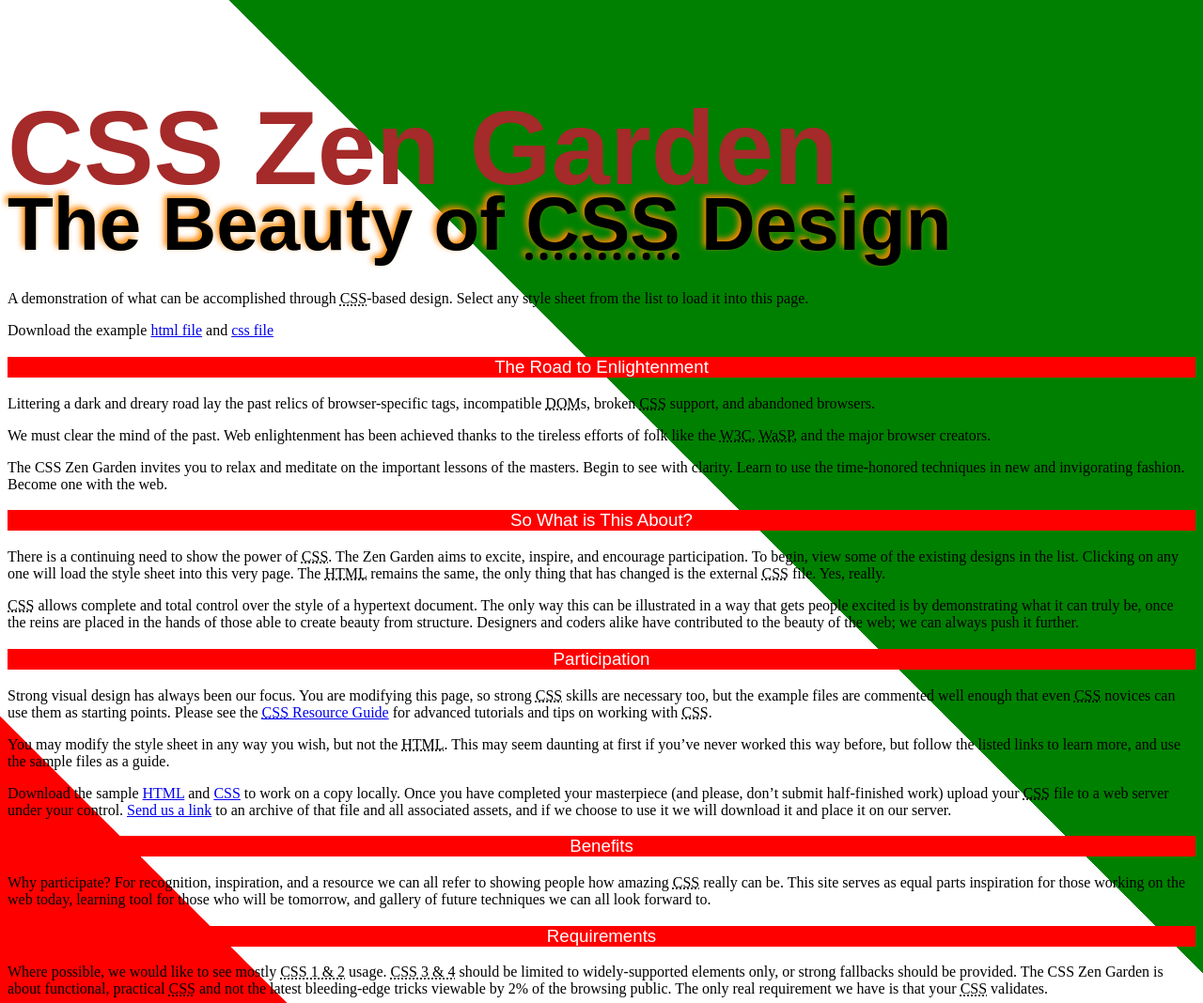
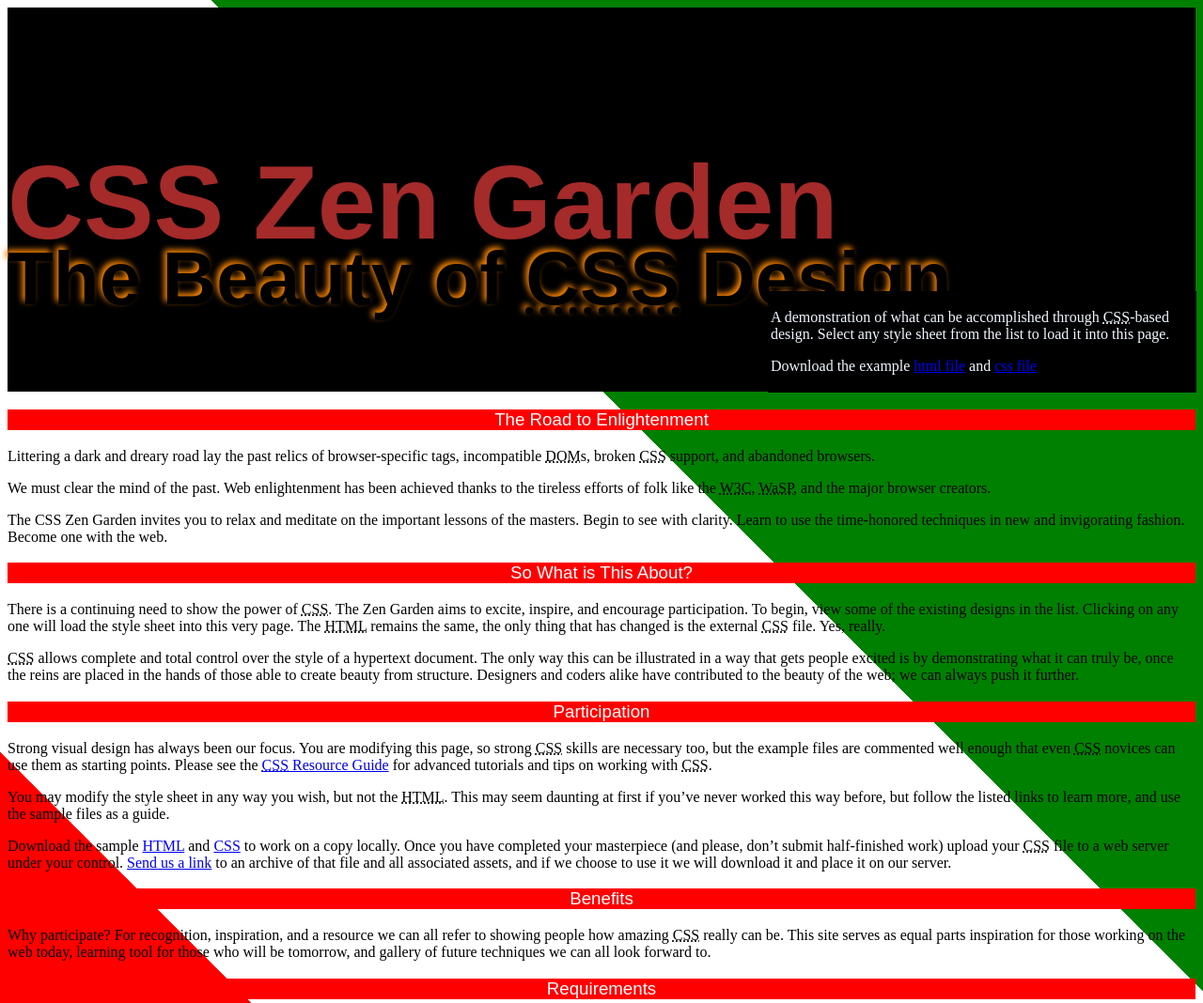
Before and after one commit to Jaw2007/Final-project, a plain HTML site: page project-starter-files/index.html in a window 1280 px wide. Shown: the top 1068 px of the page at 94% size. Drawn offline with Linux system fonts and the light colour scheme; a web font is replaced by a local one.

Commit message:
adjusted the #zen-summary so it looks like it blends in with the header

```diff
--- a/project-starter-files/style2.css
+++ b/project-starter-files/style2.css
@@ -10,10 +10,14 @@ h3 {
     font-style: normal;
 }
 header {
+    padding-top: 20px;
+    padding-bottom: 20px;
+    border-top: 30px solid black;
+    border-bottom: 30px solid black;
     font-family: "Story Script", sans-serif;
     font-weight: 500;
     font-style: normal;
-
+    background-color: #000000;
 }
 h1 {
     font-size: 700%;
@@ -26,3 +30,19 @@ h2 {
     height: 50px;
     text-shadow: -3px -3px 6px rgb(255, 136, 0);
 }
+
+
+#zen-summary {
+    position: absolute;
+    top: 310px;
+    right: 7px;
+    width: 450px;
+    height: auto;
+    background-color: black;
+    border: 3px solid black;
+    color: aliceblue;
+}
+h2:hover {
+  text-decoration: underline;
+  color: rgb(234, 250, 6);
+}
```
